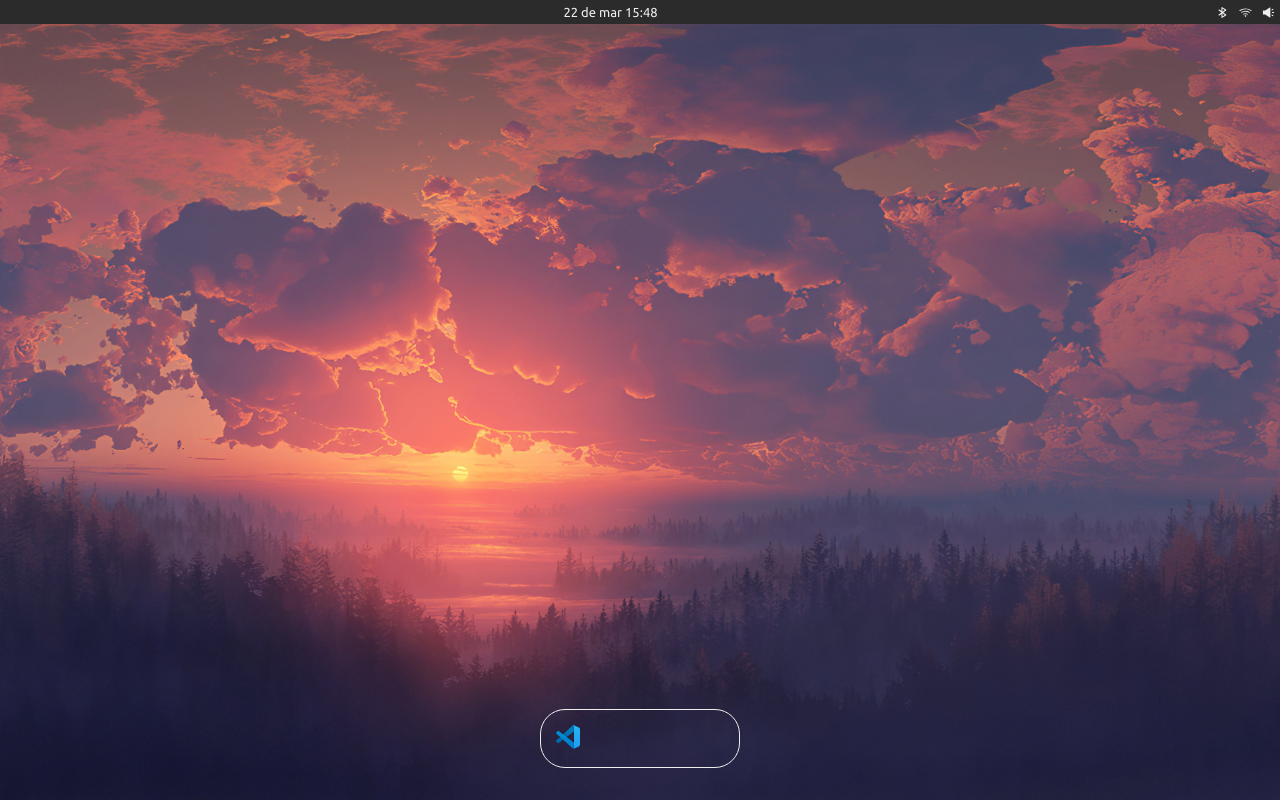
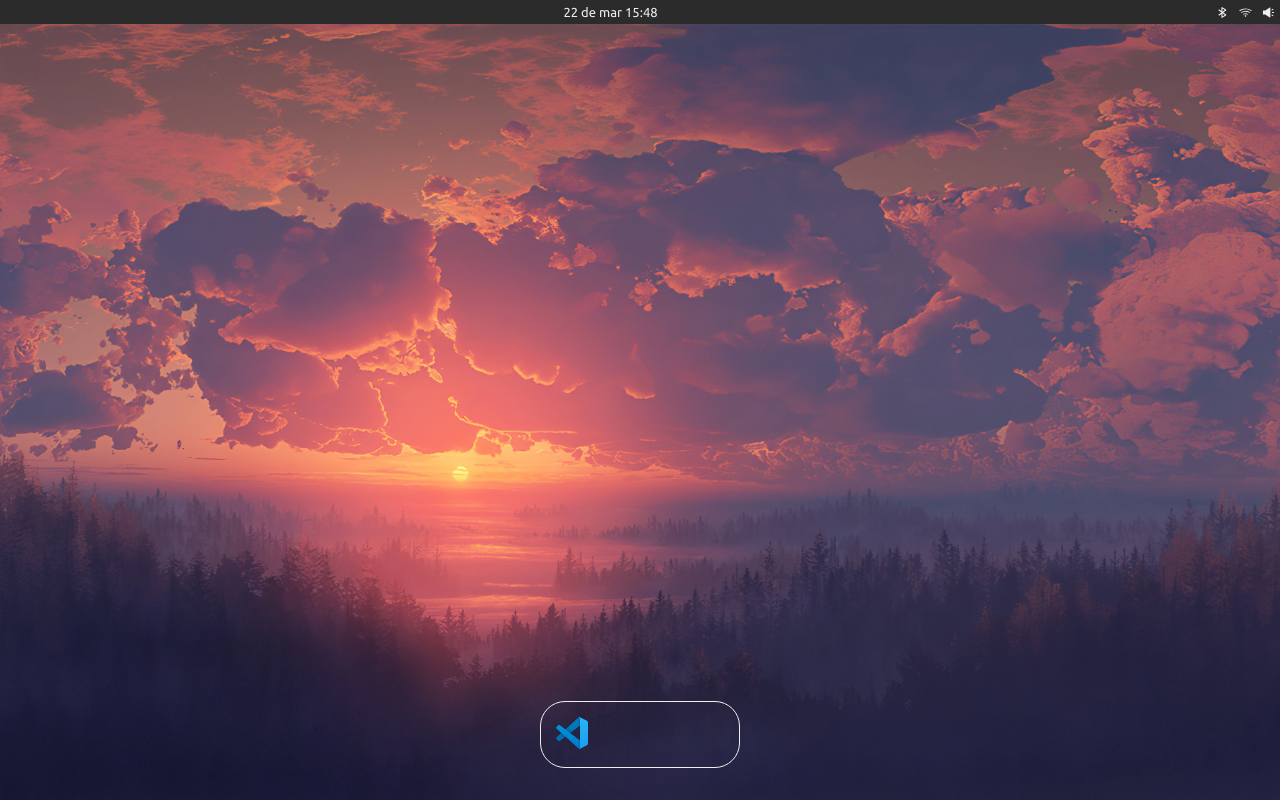
Before and after one commit to Jefferson-Guirra/Vscode-Portfolio, a Next.js app: page /desktop in a window 1280 px wide. Built offline with nearby package versions, Linux system fonts and the light colour scheme.

Commit message:
refactor: change icon

```diff
--- a/src/features/desktop/pages/Desktop.tsx
+++ b/src/features/desktop/pages/Desktop.tsx
@@ -9,8 +9,8 @@ const Desktop = () => {
         <Image
           src="/images/vscode.svg"
           alt=" vscode icon"
-          width={24}
-          height={24}
+          width={32}
+          height={32}
         />
       </Link>
     </C.nav>
```
